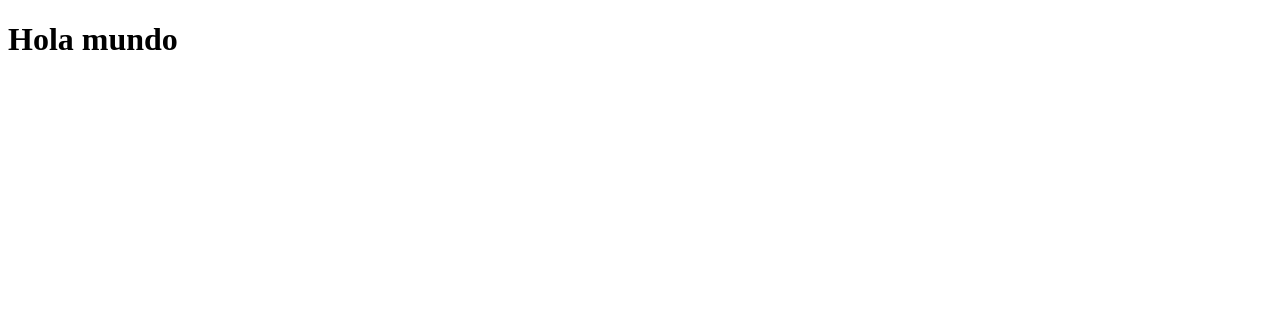
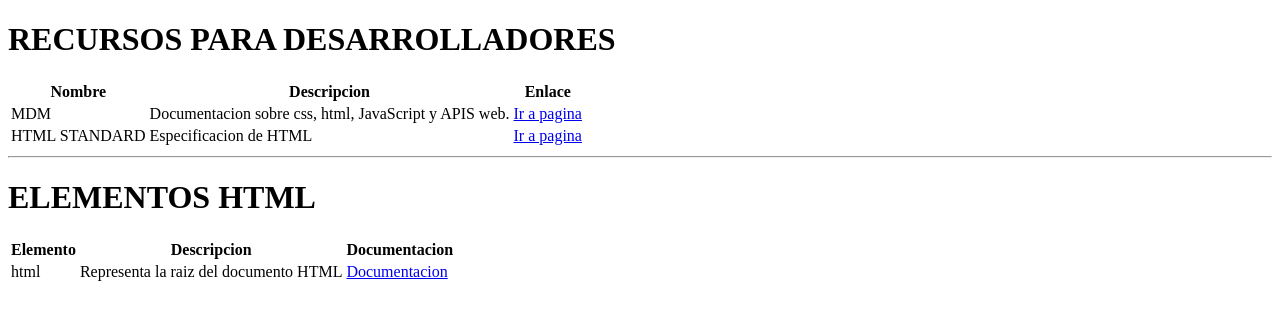
Before and after one commit to NicoleUribe/mi-manual, a plain HTML site: page mimanual/index.html in a window 1280 px wide. Drawn offline with Linux system fonts and the light colour scheme.

Commit message:
pagina html

```diff
--- a/mimanual/index.html
+++ b/mimanual/index.html
@@ -7,6 +7,45 @@
     <title>Document</title>
 </head>
 <body>
-    <h1>Hola mundo</h1>
+    <h1>RECURSOS PARA DESARROLLADORES</h1>
+    <table>
+        <thead>
+            <tr>
+                <th>Nombre</th>
+                <th>Descripcion</th>
+                <th>Enlace</th>
+            </tr>
+        </thead>
+        <tbody>
+            <tr>
+                <td>MDM</td>
+                <td>Documentacion sobre css, html, JavaScript y APIS web.</td>
+                <td><a href="https://developer.mozilla.org/es/" target="_blank">Ir a pagina</a></td>
+            </tr>
+            <tr>
+                <td>HTML STANDARD</td>
+                <td>Especificacion de HTML</td>
+                <td><a href="https://html.spec.whatwg.org/" target="_blank">Ir a pagina</a></td>
+            </tr>
+        </tbody>
+    </table>
+    <hr>
+    <h1>ELEMENTOS HTML</h1>
+    <table>
+        <thead>
+            <tr>
+                <th>Elemento</th>
+                <th>Descripcion</th>
+                <th>Documentacion</th>
+            </tr>
+        </thead>
+        <tbody>
+            <tr>
+                <td>html</td>
+                <td>Representa la raiz del documento HTML</td>
+                <td><a href="https://developer.mozilla.org/en-US/docs/Web/HTML/Element/html" target="_blank">Documentacion</a></td>
+            </tr>
+        </tbody>
+    </table>
 </body>
 </html>
```
